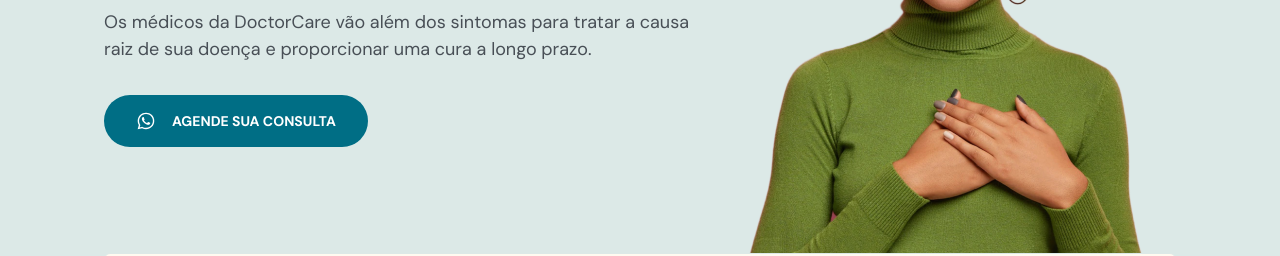
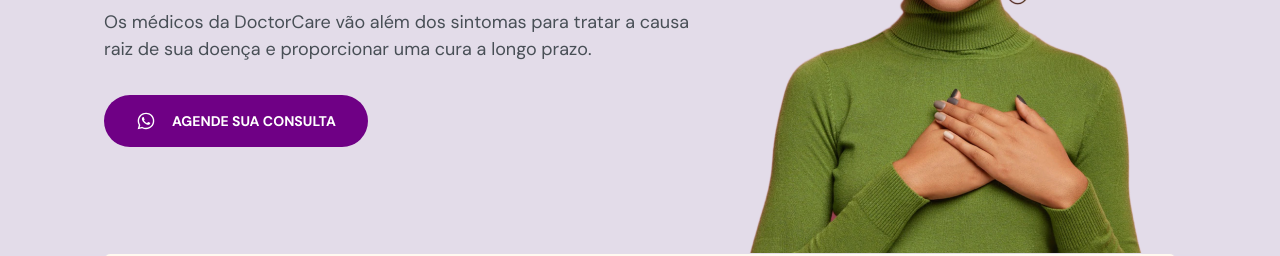
Before and after one commit to Lucasstomaz/nlwreturn-doctorcare, a plain HTML site: page index.html in a window 1280 px wide. Shown: the part 366-622 px from the top of the page. Drawn offline with nearby package versions, Linux system fonts and the light colour scheme.

Commit message:
new color

```diff
--- a/style.css
+++ b/style.css
@@ -6,7 +6,7 @@
 }
 
 :root {
-  --hue: 190;
+  --hue: 290;
   --primary-color: hsl(var(--hue), 100%, 26%);
   --headline: hsl(210, 11%, 15%);
   --paragraph: hsl(210, 9%, 31%);
```
